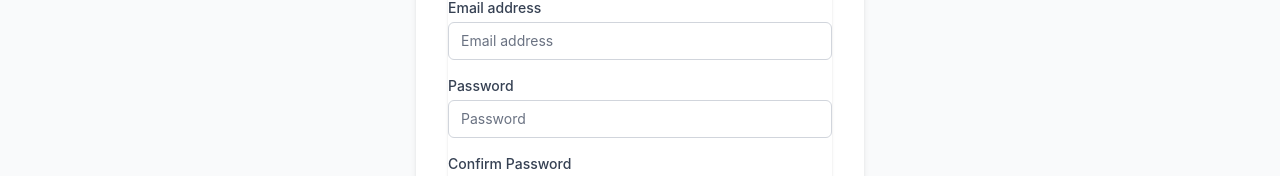
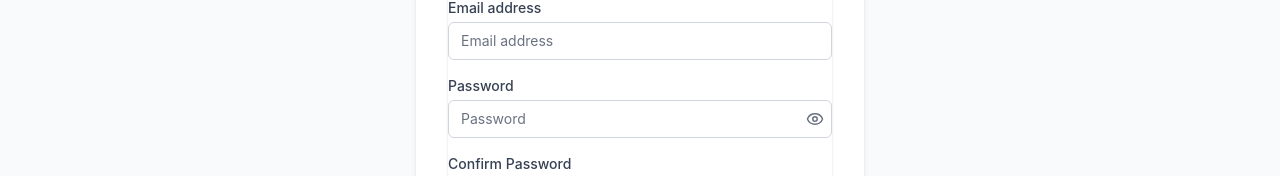
Before and after one commit to Abhinav-1409/EasyTrips, a React (Vite) app in the folder frontend/: page /signup in a window 1280 px wide. Shown: the part 344-520 px from the top of the page. Built offline with nearby package versions, Linux system fonts and the light colour scheme.

Commit message:
show pass + logout

```diff
--- a/frontend/package.json
+++ b/frontend/package.json
@@ -12,6 +12,7 @@
   "dependencies": {
     "@tailwindcss/vite": "^4.1.7",
     "dotenv": "^16.5.0",
+    "lucide-react": "^0.513.0",
     "react": "^19.1.0",
     "react-dom": "^19.1.0",
     "react-router-dom": "^7.6.0",
--- a/frontend/src/pages/Login.jsx
+++ b/frontend/src/pages/Login.jsx
@@ -3,12 +3,14 @@ import { Link, useNavigate } from "react-router-dom";
 import Navbar from "../components/Navbar";
 import Footer from "../components/Footer";
 import { useAuth } from "../context/AuthContext";
+import { Eye, EyeOff } from "lucide-react";
 
 const Login = () => {
   // Separate states for each form field
   const [email, setEmail] = useState("");
   const [password, setPassword] = useState("");
   const [rememberMe, setRememberMe] = useState(false);
+  const [showPassword, setShowPassword] = useState(false);
 
   // States for form handling
   const [errors, setErrors] = useState({});
@@ -115,18 +117,34 @@ const Login = () => {
                 <label htmlFor="password" className="block text-sm font-medium text-gray-700 mb-1">
                   Password
                 </label>
+                <div className="relative">
                   <input
                     id="password"
                     name="password"
-                  type="password"
+                    type={showPassword ? "text" : "password"}
                     autoComplete="current-password"
                     required
-                  className={`appearance-none relative block w-full px-3 py-2 border ${errors.password ? "border-red-300" : "border-gray-300"} placeholder-gray-500 text-gray-900 rounded-md focus:outline-none focus:ring-blue-500 focus:border-blue-500 focus:z-10 sm:text-sm`}
+                    className={`appearance-none block w-full px-3 py-2 border ${errors?.password ? "border-red-300" : "border-gray-300"
+                      } placeholder-gray-500 text-gray-900 rounded-md focus:outline-none focus:ring-blue-500 focus:border-blue-500 sm:text-sm pr-10`}
                     placeholder="Password"
                     value={password}
                     onChange={(e) => setPassword(e.target.value)}
                   />
-                {errors.password && <p className="mt-1 text-sm text-red-600">{errors.password}</p>}
+
+                  {/* Eye icon button */}
+                  <button
+                    type="button"
+                    onClick={() => setShowPassword((prev) => !prev)}
+                    className="absolute right-2 top-1/2 -translate-y-1/2 text-gray-500 hover:text-gray-700 focus:outline-none"
+                    tabIndex={-1}
+                  >
+                    {showPassword ? <EyeOff size={18} /> : <Eye size={18} />}
+                  </button>
+                </div>
+
+                {errors?.password && (
+                  <p className="mt-1 text-sm text-red-600">{errors.password}</p>
+                )}
               </div>
             </div>
 
--- a/frontend/src/pages/Profile.jsx
+++ b/frontend/src/pages/Profile.jsx
@@ -1,13 +1,14 @@
 import React, { useEffect } from "react";
 
 import { useState } from "react";
+import { useNavigate } from "react-router-dom";
+import { useAuth } from "../context/AuthContext";
 import Navbar from "../components/Navbar";
 import Footer from "../components/Footer";
-
 import { ToastContainer, toast } from "react-toastify";
 import "react-toastify/dist/ReactToastify.css";
 
-const Profile = ({ onLogout }) => {
+const Profile = () => {
   // Tabs
   const [activeTab, setActiveTab] = useState("profile");
 
@@ -20,12 +21,15 @@ const Profile = ({ onLogout }) => {
   const [emailNotifications, setEmailNotifications] = useState(true);
   const [clearSearchHistory, setClearSearchHistory] = useState(false);
   const [profile, setProfile] = useState([]);
+  const { logout } = useAuth();
+
+  const navigate = useNavigate();
 
   // States for form handling
   const [errors, setErrors] = useState({});
   const [isLoading, setIsLoading] = useState(false);
 
-  const [successMessage, setSuccessMessage] = useState("");
+  // const [successMessage, setSuccessMessage] = useState("");
 
   useEffect(() => {
     const fetchProfile = async () => {
@@ -301,15 +305,7 @@ const Profile = ({ onLogout }) => {
                           <button
                             type="button"
                             className="px-4 py-2 text-sm font-medium text-white bg-red-600 rounded-md hover:bg-red-700 focus:outline-none focus:ring-2 focus:ring-offset-2 focus:ring-red-500"
-                            onClick={() => {
-                              if (
-                                window.confirm(
-                                  "Are you sure you want to log out?"
-                                )
-                              ) {
-                                onLogout();
-                              }
-                            }}
+                            onClick={() => {logout(); navigate("/");}}
                           >
                             Logout
                           </button>
--- a/frontend/src/pages/Signup.jsx
+++ b/frontend/src/pages/Signup.jsx
@@ -4,6 +4,7 @@ import Navbar from "../components/Navbar";
 import Footer from "../components/Footer";
 import { useAuth } from "../context/AuthContext";
 import Modal from "../components/Modal";
+import { Eye, EyeOff } from "lucide-react";
 
 import { ToastContainer, toast } from "react-toastify";
 import "react-toastify/dist/ReactToastify.css";
@@ -21,7 +22,8 @@ const Signup = () => {
   const [isLoading, setIsLoading] = useState(false);
   const [isTermsOpen, setIsTermsOpen] = useState(false);
   const [isPrivacyOpen, setIsPrivacyOpen] = useState(false);
-  const [successMessage, setSuccessMessage] = useState("");
+  // const [successMessage, setSuccessMessage] = useState("");
+  const [showPassword, setShowPassword] = useState(false);
   const navigate = useNavigate();
 
   const validateForm = () => {
@@ -172,7 +174,7 @@ const Signup = () => {
                 )}
               </div>
 
-              <div className="mb-4">
+              {/* <div className="mb-4">
                 <label
                   htmlFor="password"
                   className="block text-sm font-medium text-gray-700 mb-1"
@@ -193,6 +195,40 @@ const Signup = () => {
                   onChange={(e) => setPassword(e.target.value)}
                 />
                 {errors.password && (
+                  <p className="mt-1 text-sm text-red-600">{errors.password}</p>
+                )}
+              </div> */}
+
+              <div className="mb-4">
+                <label htmlFor="password" className="block text-sm font-medium text-gray-700 mb-1">
+                  Password
+                </label>
+                <div className="relative">
+                  <input
+                    id="password"
+                    name="password"
+                    type={showPassword ? "text" : "password"}
+                    autoComplete="current-password"
+                    required
+                    className={`appearance-none block w-full px-3 py-2 border ${errors?.password ? "border-red-300" : "border-gray-300"
+                      } placeholder-gray-500 text-gray-900 rounded-md focus:outline-none focus:ring-blue-500 focus:border-blue-500 sm:text-sm pr-10`}
+                    placeholder="Password"
+                    value={password}
+                    onChange={(e) => setPassword(e.target.value)}
+                  />
+
+                  {/* Eye icon button */}
+                  <button
+                    type="button"
+                    onClick={() => setShowPassword((prev) => !prev)}
+                    className="absolute right-2 top-1/2 -translate-y-1/2 text-gray-500 hover:text-gray-700 focus:outline-none"
+                    tabIndex={-1}
+                  >
+                    {showPassword ? <EyeOff size={18} /> : <Eye size={18} />}
+                  </button>
+                </div>
+
+                {errors?.password && (
                   <p className="mt-1 text-sm text-red-600">{errors.password}</p>
                 )}
               </div>
```
Also changed, not shown: 1 other file (tests, documents, lock files or other folders). Lines whose indentation alone changed are shown as unchanged.
